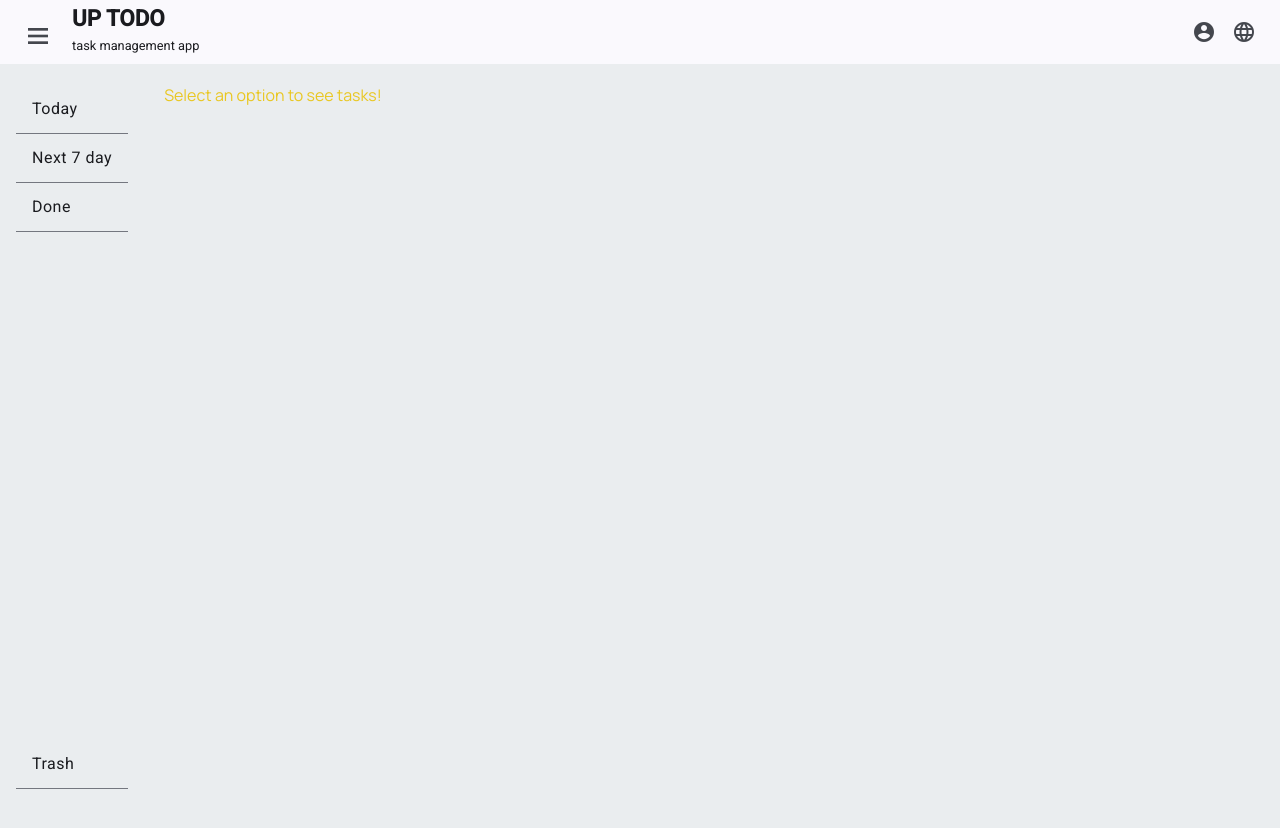
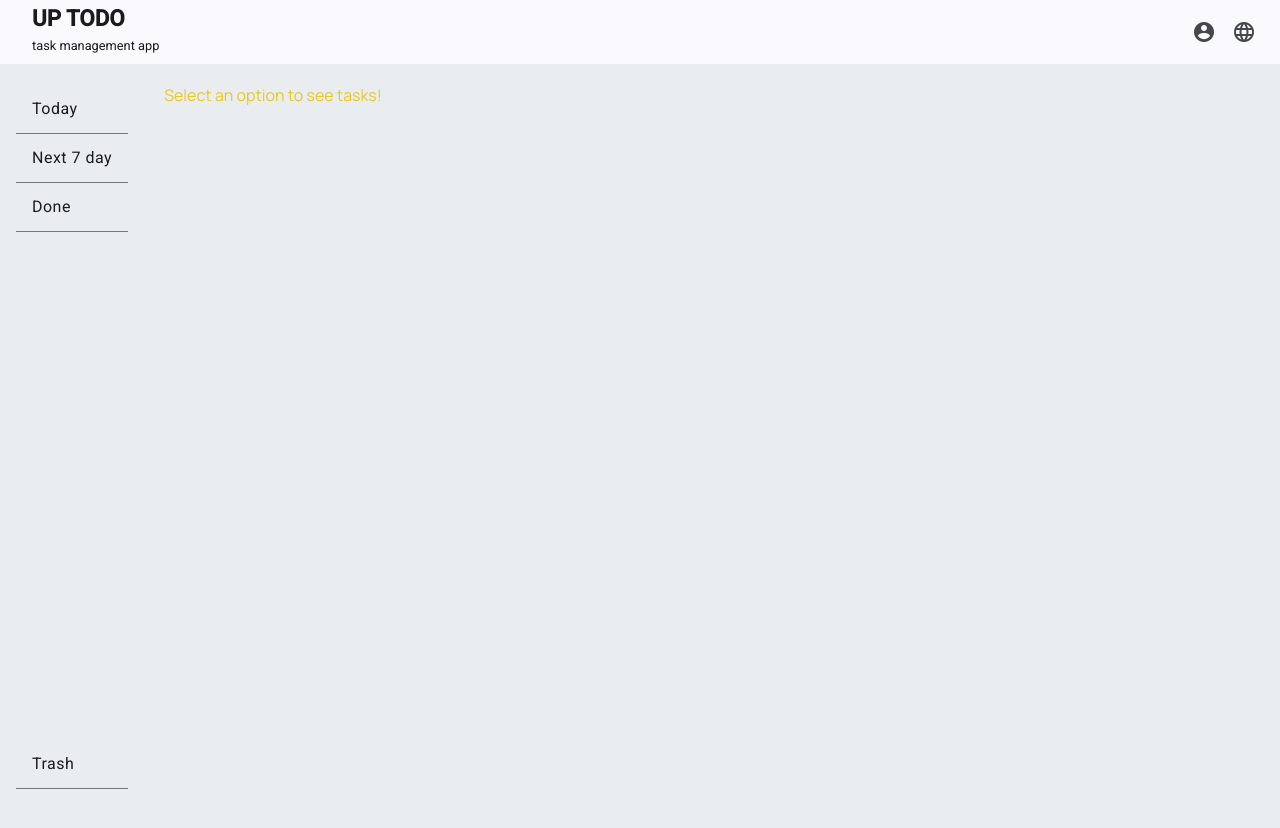
Before and after one commit to nooraiym/angular-todo-app, an Angular app: page / in a window 1280 px wide. Shown: the top 828 px of the page. Built offline with nearby package versions, Linux system fonts and the light colour scheme.

Commit message:
fix: header styling

```diff
--- a/src/app/header/header.component.html
+++ b/src/app/header/header.component.html
@@ -1,28 +1,15 @@
 <mat-toolbar id="toolbar">
-  <button
-    mat-icon-button
-    class="example-icon"
-    aria-label="Example icon-button with menu icon"
-  >
-    <mat-icon class="icon">menu</mat-icon>
-  </button>
+  <!-- TODO -->
+  <!-- add logo -->
   <div>
     <span>UP TODO</span>
     <h1>task management app</h1>
   </div>
   <span class="spacer"></span>
-  <button
-    mat-icon-button
-    class="example-icon favorite-icon"
-    aria-label="Example icon-button with heart icon"
-  >
+  <button mat-icon-button aria-label="Account button with icon">
     <mat-icon>account_circle</mat-icon>
   </button>
-  <button
-    mat-icon-button
-    class="example-icon"
-    aria-label="Example icon-button with share icon"
-  >
+  <button mat-icon-button aria-label="Change language button with icon">
     <mat-icon>language</mat-icon>
   </button>
 </mat-toolbar>
--- a/src/app/header/header.component.scss
+++ b/src/app/header/header.component.scss
@@ -1,11 +1,11 @@
 #toolbar {
-  .icon {
-    font-size: xx-large;
+  .spacer {
+    flex: 1 1 auto;
   }
   div {
     display: flex;
     flex-direction: column;
-    padding-left: 1rem;
+    padding: 1rem;
 
     h1 {
       padding: 0;
@@ -18,7 +18,3 @@
     }
   }
 }
-
-.spacer {
-  flex: 1 1 auto;
-}
```
